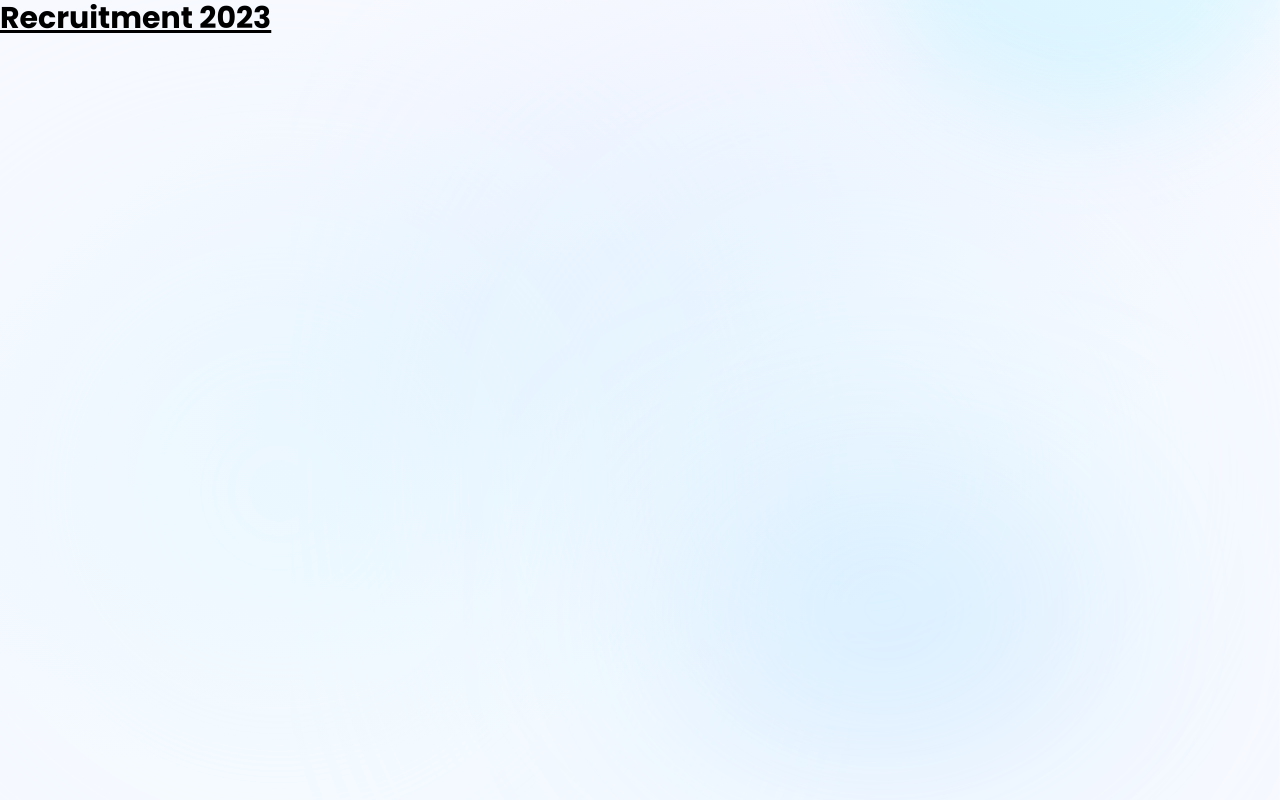
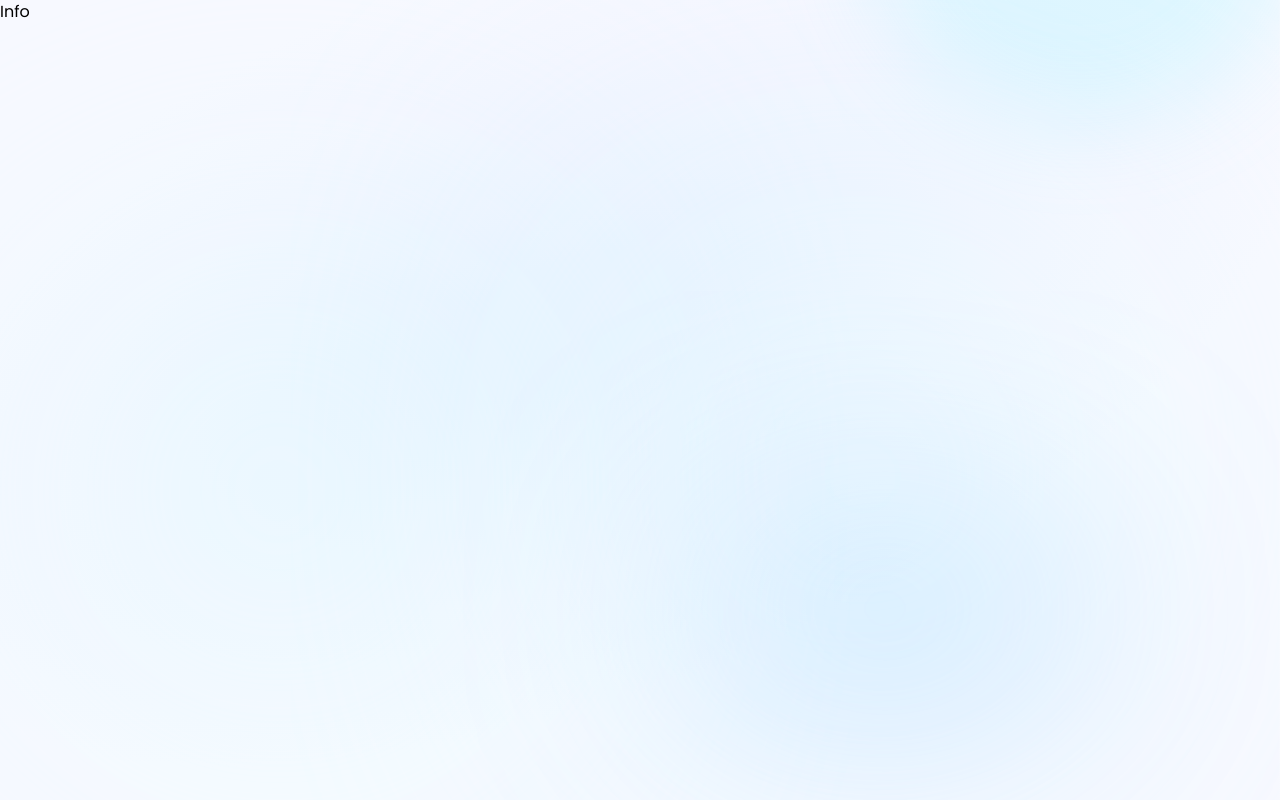
Before and after one commit to csikjsce/Recruitment-2023, a React (Create React App) app: page /info in a window 1280 px wide. Built offline with nearby package versions, Linux system fonts and the light colour scheme; the HTML template or start-up script is replaced by a standard one.

Commit message:
feat: routing

```diff
--- a/package.json
+++ b/package.json
@@ -11,6 +11,7 @@
     "@testing-library/user-event": "^13.5.0",
     "react": "^18.2.0",
     "react-dom": "^18.2.0",
+    "react-router-dom": "^6.11.0",
     "react-scripts": "5.0.1",
     "web-vitals": "^2.1.4"
   },
--- a/src/App.js
+++ b/src/App.js
@@ -1,9 +1,11 @@
+import './index.css'
+import React from 'react'
+import { createBrowserRouter, RouterProvider } from 'react-router-dom'
+import routes from './router/router.jsx'
+
 function App() {
-  return (
-		<>
-			<h1 className='text-3xl font-bold underline'>Recruitment 2023</h1>
-		</>
-	)
+	const router = createBrowserRouter(routes)
+	return <RouterProvider router={router} />
 }
 
-export default App;
+export default App
--- /dev/null
+++ b/src/router/router.jsx
@@ -0,0 +1,19 @@
+import React from 'react';
+import { Landing, Info, Form } from '../screens/exports';
+
+const routes = [
+	{
+		path: '/',
+		element: <Landing />,
+    },
+    {
+        path: '/info',
+        element: <Info />,
+    },
+    {
+        path: '/apply',
+        element: <Form />,
+    }
+]
+
+export default routes;
--- /dev/null
+++ b/src/screens/Form.jsx
@@ -0,0 +1,9 @@
+import React from 'react'
+
+const Form = () => {
+  return (
+    <div>Form</div>
+  )
+}
+
+export default Form
--- /dev/null
+++ b/src/screens/Info.jsx
@@ -0,0 +1,9 @@
+import React from 'react'
+
+const Info = () => {
+  return (
+    <div>Info</div>
+  )
+}
+
+export default Info
--- /dev/null
+++ b/src/screens/Landing.jsx
@@ -0,0 +1,9 @@
+import React from 'react'
+
+const Landing = () => {
+  return (
+    <div>Landing</div>
+  )
+}
+
+export default Landing
--- /dev/null
+++ b/src/screens/exports.js
@@ -0,0 +1,5 @@
+import Landing from './Landing';
+import Info from './Info';
+import Form from './Form';
+
+export { Landing, Info, Form };
```
Also changed, not shown: 1 other file (tests, documents, lock files or other folders).
